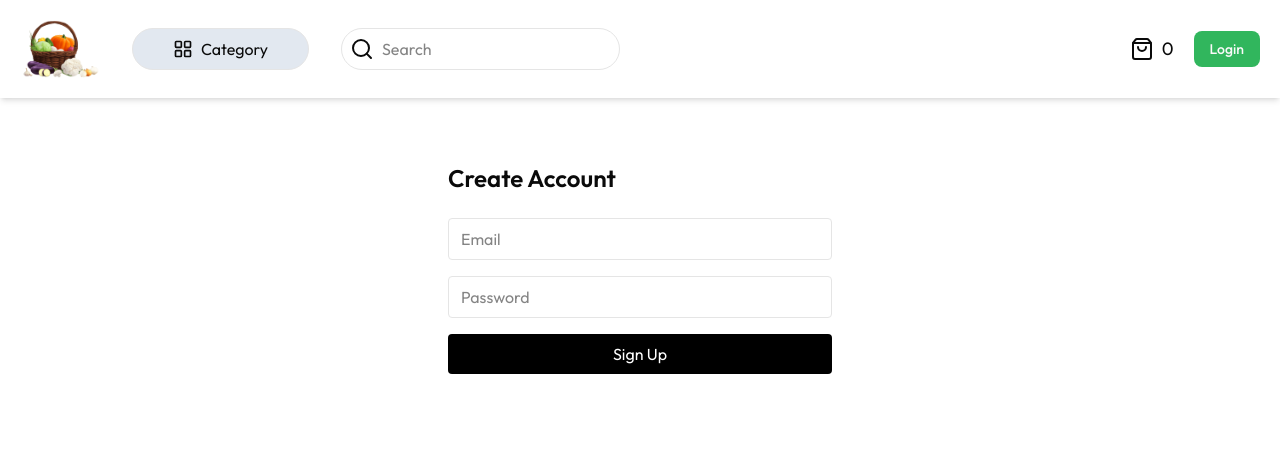
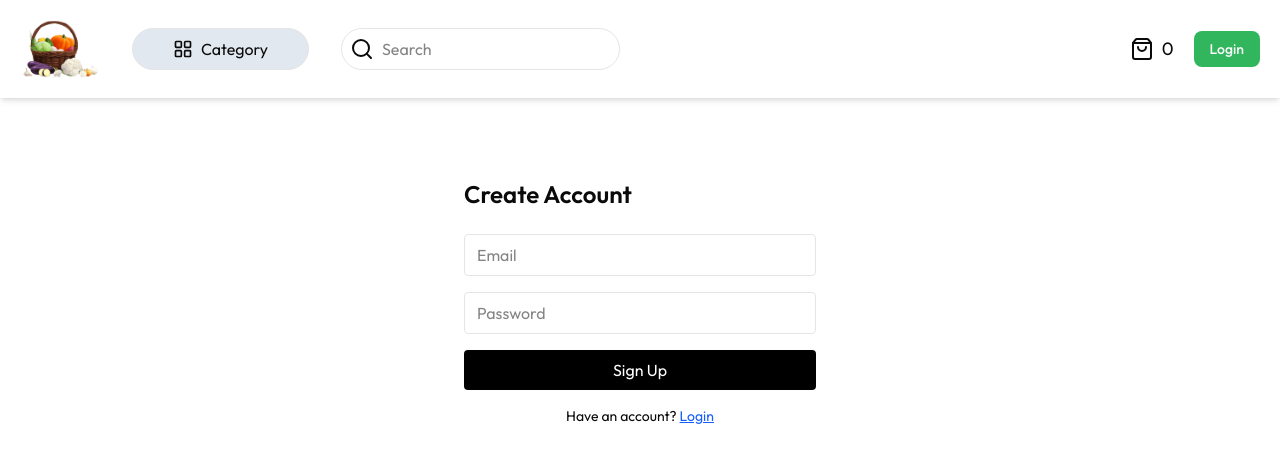
Before and after one commit to randhavevaibhav/next-grocery-store, a Next.js app: page /signup in a window 1280 px wide. Shown: the top 462 px of the page. Built offline with nearby package versions, Linux system fonts and the light colour scheme; no server answers.

Commit message:
added logout feature and moved files to features folder

```diff
--- a/app/(auth)/login/page.tsx
+++ b/app/(auth)/login/page.tsx
@@ -1,76 +1,9 @@
-"use client";
-
-import { useState } from "react";
-import { useRouter } from "next/navigation";
-import { createClient } from "@/lib/supabase/supabse-client";
+import { LoginForm } from "@/features/auth/components/LoginForm";
 
 export default function LoginPage() {
-  const supabaseClient = createClient();
-  const router = useRouter();
-  const [email, setEmail] = useState("");
-  const [password, setPassword] = useState("");
-  const [loading, setLoading] = useState(false);
-  const [message, setMessage] = useState("");
-
-  async function handleLogin(e: React.FormEvent) {
-    e.preventDefault();
-    setLoading(true);
-    setMessage("");
-
-    const { data, error } = await supabaseClient.auth.signInWithPassword({
-      email,
-      password,
-    });
-
-    setLoading(false);
-
-    if (error) {
-      setMessage(error.message);
-      return;
-    }
-
-    // Redirect user after login
-    router.push("/");
-  }
-
   return (
-    <div className="max-w-sm mx-auto mt-16">
-      <h1 className="text-2xl font-semibold mb-6">Log In</h1>
-
-      <form onSubmit={handleLogin} className="space-y-4">
-        <input
-          type="email"
-          placeholder="Email"
-          className="border px-3 py-2 w-full rounded"
-          onChange={(e) => setEmail(e.target.value)}
-        />
-
-        <input
-          type="password"
-          placeholder="Password"
-          className="border px-3 py-2 w-full rounded"
-          onChange={(e) => setPassword(e.target.value)}
-        />
-
-        <button
-          type="submit"
-          className="cursor-pointer px-4 py-2 rounded w-full"
-          disabled={loading}
-        >
-          {loading ? "Logging in..." : "Login"}
-        </button>
-      </form>
-
-      {message && (
-        <p className="mt-4 text-center text-sm text-red-600">{message}</p>
-      )}
-
-      <p className="mt-4 text-center text-sm">
-        Don’t have an account?{" "}
-        <a href="/signup" className="text-blue-600 underline">
-          Sign up
-        </a>
-      </p>
+    <div>
+      <LoginForm />
     </div>
   );
 }
--- a/app/(auth)/signup/page.tsx
+++ b/app/(auth)/signup/page.tsx
@@ -1,65 +1,9 @@
-"use client";
-
-import { useState } from "react";
-import { createClient } from "@/lib/supabase/supabse-client";
+import { SignupForm } from "@/features/auth/components/SignupForm";
 
 export default function SignupPage() {
-  const supabaseClient = createClient();
-  const [email, setEmail] = useState("");
-  const [password, setPassword] = useState("");
-  const [loading, setLoading] = useState(false);
-  const [message, setMessage] = useState("");
-
-  async function handleSignup(e: React.FormEvent) {
-    e.preventDefault();
-    setLoading(true);
-    setMessage("");
-
-    const { data, error } = await supabaseClient.auth.signUp({
-      email,
-      password,
-    });
-
-    setLoading(false);
-
-    if (error) {
-      setMessage(error.message);
-    } else {
-      setMessage("Check your email to confirm your signup.");
-    }
-  }
-
   return (
-    <div className="max-w-sm mx-auto mt-16">
-      <h1 className="text-2xl font-semibold mb-6">Create Account</h1>
-
-      <form onSubmit={handleSignup} className="space-y-4">
-        <input
-          type="email"
-          placeholder="Email"
-          className="border px-3 py-2 w-full rounded"
-          onChange={(e) => setEmail(e.target.value)}
-        />
-
-        <input
-          type="password"
-          placeholder="Password"
-          className="border px-3 py-2 w-full rounded"
-          onChange={(e) => setPassword(e.target.value)}
-        />
-
-        <button
-          type="submit"
-          className="bg-black text-white px-4 py-2 rounded w-full"
-          disabled={loading}
-        >
-          {loading ? "Signing up..." : "Sign Up"}
-        </button>
-      </form>
-
-      {message && (
-        <p className="mt-4 text-center text-sm text-gray-700">{message}</p>
-      )}
+    <div>
+      <SignupForm />
     </div>
   );
 }
--- a/app/layout.tsx
+++ b/app/layout.tsx
@@ -1,7 +1,8 @@
 import type { Metadata } from "next";
 import { Geist, Geist_Mono, Outfit } from "next/font/google";
 import "./globals.css";
-import { Header } from "./_components/Header";
+import { Header } from "../components/ui/Header";
+import { AuthContextProvider } from "@/features/auth/context/AuthContext";
 
 const geistSans = Geist({
   variable: "--font-geist-sans",
@@ -33,8 +34,10 @@ export default function RootLayout({
       <body
         className={`${outfit.className} ${geistSans.variable} ${geistMono.variable} antialiased`}
       >
-        <Header />
-        {children}
+        <AuthContextProvider>
+          <Header />
+          {children}
+        </AuthContextProvider>
       </body>
     </html>
   );
--- a/app/page.tsx
+++ b/app/page.tsx
@@ -2,7 +2,6 @@ import { getRootAPIURL } from "@/lib/config";
 
 export default async function Home() {
   const rootURL = await getRootAPIURL();
-  console.log("rootURL ==> ", rootURL);
   const res = await fetch(`${rootURL}/api/hello`);
   const data = await res.json();
   // console.log(`Res data ==> `, data);
--- a/app/_components/Header.tsx
+++ b/components/ui/Header.tsx
@@ -1,6 +1,9 @@
+"use client";
+
 import { Button } from "@/components/ui/button";
 import { LayoutGrid, Search, ShoppingBag } from "lucide-react";
 import Image from "next/image";
+import { useRouter } from "next/navigation";
 
 import {
   DropdownMenu,
@@ -10,11 +13,23 @@ import {
   DropdownMenuSeparator,
   DropdownMenuTrigger,
 } from "@/components/ui/dropdown-menu";
+import Link from "next/link";
+import { useAuth } from "@/features/auth/context/AuthContext";
 
 export const Header = () => {
+  const router = useRouter();
+  const { user, logout } = useAuth();
+
+  const handleLoginLogout = () => {
+    if (user) {
+      logout();
+    }
+    router.push("/login");
+  };
   return (
     <div className="flex p-5 shadow-md justify-between">
       <div className="flex items-center gap-8">
+        <Link href={`/`}>
           <Image
             src={`/logo.png`}
             width={`80`}
@@ -22,6 +37,7 @@ export const Header = () => {
             alt="logo"
             loading="eager"
           />
+        </Link>
 
         <DropdownMenu>
           <DropdownMenuTrigger asChild>
@@ -48,7 +64,9 @@ export const Header = () => {
         <h2 className="flex gap-2 items-center text-lg">
           <ShoppingBag />0
         </h2>
-        <Button>Login</Button>
+        <Button className="cursor-pointer" onClick={handleLoginLogout}>
+          {`${user ? `Logout` : `Login`}`}
+        </Button>
       </div>
     </div>
   );
--- /dev/null
+++ b/features/auth/components/LoginForm.tsx
@@ -0,0 +1,77 @@
+"use client";
+
+import { useState } from "react";
+import { useRouter } from "next/navigation";
+import { createClient } from "@/lib/supabase/supabse-client";
+import Link from "next/link";
+
+export const LoginForm = () => {
+  const supabaseClient = createClient();
+  const router = useRouter();
+  const [email, setEmail] = useState("");
+  const [password, setPassword] = useState("");
+  const [loading, setLoading] = useState(false);
+  const [message, setMessage] = useState("");
+
+  async function handleLogin(e: React.FormEvent) {
+    e.preventDefault();
+    setLoading(true);
+    setMessage("");
+
+    const { data, error } = await supabaseClient.auth.signInWithPassword({
+      email,
+      password,
+    });
+
+    setLoading(false);
+
+    if (error) {
+      setMessage(error.message);
+      return;
+    }
+
+    // Redirect user after login
+    router.push("/");
+  }
+
+  return (
+    <div className="max-w-sm mx-auto mt-16 p-4">
+      <h1 className="text-2xl font-semibold mb-6">Log In</h1>
+
+      <form onSubmit={handleLogin} className="space-y-4">
+        <input
+          type="email"
+          placeholder="Email"
+          className="border px-3 py-2 w-full rounded"
+          onChange={(e) => setEmail(e.target.value)}
+        />
+
+        <input
+          type="password"
+          placeholder="Password"
+          className="border px-3 py-2 w-full rounded"
+          onChange={(e) => setPassword(e.target.value)}
+        />
+
+        <button
+          type="submit"
+          className="cursor-pointer px-4 py-2 rounded w-full"
+          disabled={loading}
+        >
+          {loading ? "Logging in..." : "Login"}
+        </button>
+      </form>
+
+      {message && (
+        <p className="mt-4 text-center text-sm text-red-600">{message}</p>
+      )}
+
+      <p className="mt-4 text-center text-sm">
+        Don’t have an account?&nbsp;
+        <Link href="/signup" className="text-blue-600 underline">
+          Sign up
+        </Link>
+      </p>
+    </div>
+  );
+};
--- /dev/null
+++ b/features/auth/components/SignupForm.tsx
@@ -0,0 +1,73 @@
+"use client";
+
+import { useState } from "react";
+import { createClient } from "@/lib/supabase/supabse-client";
+import Link from "next/link";
+
+export const SignupForm = () => {
+  const supabaseClient = createClient();
+  const [email, setEmail] = useState("");
+  const [password, setPassword] = useState("");
+  const [loading, setLoading] = useState(false);
+  const [message, setMessage] = useState("");
+
+  async function handleSignup(e: React.FormEvent) {
+    e.preventDefault();
+    setLoading(true);
+    setMessage("");
+
+    const { data, error } = await supabaseClient.auth.signUp({
+      email,
+      password,
+    });
+
+    setLoading(false);
+
+    if (error) {
+      setMessage(error.message);
+    } else {
+      setMessage("Check your email to confirm your signup.");
+    }
+  }
+
+  return (
+    <div className="max-w-sm mx-auto mt-16 p-4">
+      <h1 className="text-2xl font-semibold mb-6">Create Account</h1>
+
+      <form onSubmit={handleSignup} className="space-y-4">
+        <input
+          type="email"
+          placeholder="Email"
+          className="border px-3 py-2 w-full rounded"
+          onChange={(e) => setEmail(e.target.value)}
+        />
+
+        <input
+          type="password"
+          placeholder="Password"
+          className="border px-3 py-2 w-full rounded"
+          onChange={(e) => setPassword(e.target.value)}
+        />
+
+        <button
+          type="submit"
+          className="bg-black text-white px-4 py-2 rounded w-full"
+          disabled={loading}
+        >
+          {loading ? "Signing up..." : "Sign Up"}
+        </button>
+      </form>
+
+      <p className="mt-4 text-center text-sm">
+        Have an account?&nbsp;
+        <Link href="/login" className="text-blue-600 underline">
+          Login
+        </Link>
+      </p>
+
+      {message && (
+        <p className="mt-4 text-center text-sm text-gray-700">{message}</p>
+      )}
+    </div>
+  );
+};
--- /dev/null
+++ b/features/auth/context/AuthContext.tsx
@@ -0,0 +1,70 @@
+"use client";
+
+import { createClient } from "@/lib/supabase/supabse-client";
+import { createContext, useContext, useEffect, useState } from "react";
+
+type AuthContextProviderProps = {
+  children: React.ReactNode;
+};
+
+type AuthUser = {
+  id: string;
+  email: string | undefined;
+};
+
+type AuthContextType = {
+  user: AuthUser | null;
+  logout: () => Promise<void>;
+  loading: boolean;
+};
+
+const AuthContext = createContext<AuthContextType | null>(null);
+
+export const AuthContextProvider = ({ children }: AuthContextProviderProps) => {
+  const [user, setUser] = useState<AuthUser | null>(null);
+  const [loading, setLoading] = useState(true);
+  const supabaseClient = createClient();
+
+  useEffect(() => {
+    const getUser = async () => {
+      const { data } = await supabaseClient.auth.getUser();
+      setUser(data.user ? { id: data.user.id, email: data.user.email } : null);
+      setLoading(false);
+    };
+    getUser();
+
+    // Listen for login/logout changes
+    const { data: listener } = supabaseClient.auth.onAuthStateChange(
+      (_event, session) => {
+        setUser(
+          session?.user
+            ? { id: session.user.id, email: session.user.email }
+            : null
+        );
+      }
+    );
+
+    return () => listener.subscription.unsubscribe();
+  }, []);
+
+  const logout = async () => {
+    await supabaseClient.auth.signOut();
+    setUser(null);
+  };
+
+  return (
+    <AuthContext.Provider value={{ user, logout, loading }}>
+      {children}
+    </AuthContext.Provider>
+  );
+};
+
+export const useAuth = () => {
+  const contextValue = useContext(AuthContext);
+
+  if (!contextValue) {
+    throw new Error(`Please use auth context inside auth context provider`);
+  }
+
+  return contextValue;
+};
```
Lines whose indentation alone changed are shown as unchanged.
